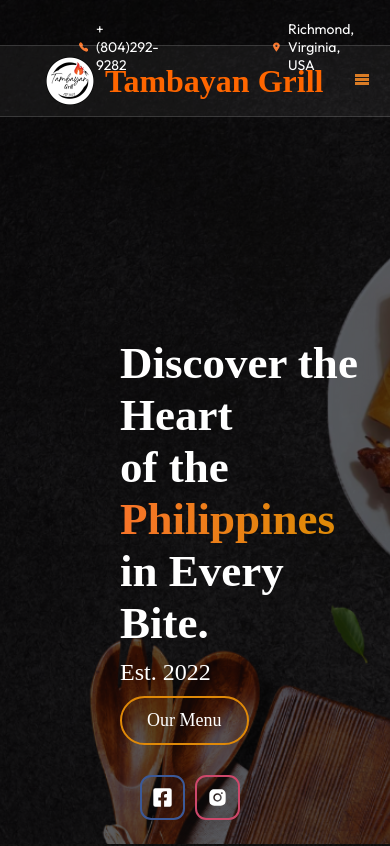
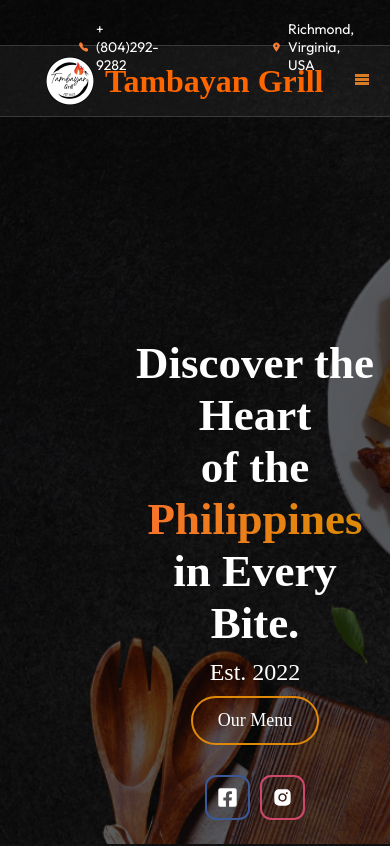
Before and after one commit to gvrr-erwin/react-TG, a React (Vite) app: page / in a window 390 px wide. Shown: the top 846 px of the page. Built offline with nearby package versions, Linux system fonts and the light colour scheme.

Commit message:
Enhancement: fix mobile view for hero section

```diff
--- a/src/components/Hero/Hero.css
+++ b/src/components/Hero/Hero.css
@@ -55,11 +55,18 @@
     margin-left: 20px;
 }
 
-@media(max-width: 850px) {
+@media(max-width: 768px) {
+    .hero {
+        display: flex;
+        align-items: center;
+        flex-direction: column;
+        justify-content: center;
+    }
     .hero h1 {
         margin-top: 50px;
         width: 90%;
         font-size: 45px;
+        text-align: center;
     }
 
     .hero p {
@@ -67,6 +74,7 @@
         font-size: 16px;
         line-height: 28px;
         margin: 10px 0px;
+        text-align: center;
     }
 
     .hero-action {
@@ -80,4 +88,12 @@
         padding: 12px 25px;
         border-radius: 30px;
     }
+
+    .hero-icon-style {
+        display: grid;
+        grid-template-columns: 1fr 1fr;
+        gap: 10px;
+        align-items: center;
+        margin: 0;
+    }
 }
--- a/src/components/contact/Contact.css
+++ b/src/components/contact/Contact.css
@@ -3,10 +3,12 @@
     background-color: #140b00;
     color: white;
     text-align: left;
+    margin-bottom: 50px;
   }
 
   .contact-title {
     margin-bottom: 50px;
+    margin-top: 80px;
   }
 
   .contact-title h3 {
--- a/src/components/contact/Contact.jsx
+++ b/src/components/contact/Contact.jsx
@@ -7,7 +7,8 @@
 
 const Contact = () => {
   return (
-    <div id='contact' className='contact'>
+    <div id='contact'>
+      <div className='contact'>
         <div className="contact-title">
           <h3>Contact</h3>
           <h1>Contact Us</h1>
@@ -53,6 +54,7 @@
           </div>
         </div>
       </div>
+    </div>
   );
 };
 
```
Lines whose indentation alone changed are shown as unchanged.
